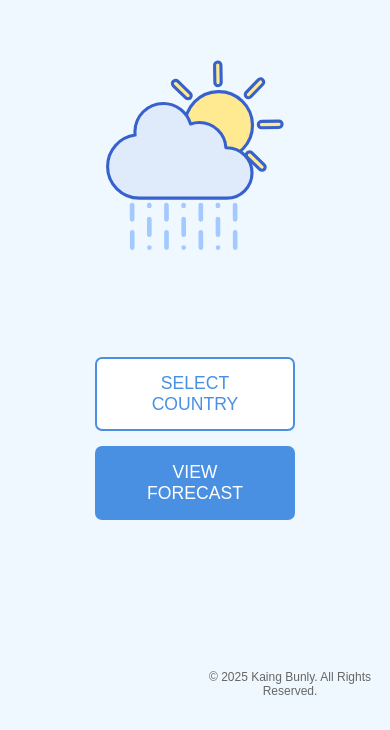
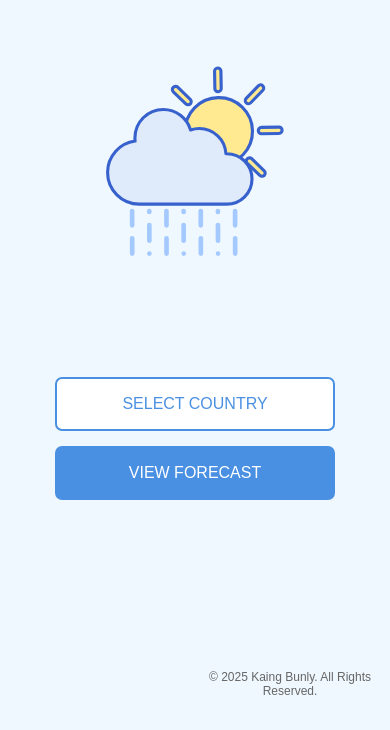
Before and after one commit to Lyxing9999/weather, a Vue app: page / in a window 390 px wide. Shown: the part 134-864 px from the top of the page. Built offline with nearby package versions, Linux system fonts and the light colour scheme; no server answers.

Commit message:
Updated button transition

```diff
--- a/src/assets/styles.css
+++ b/src/assets/styles.css
@@ -47,7 +47,7 @@ button {
   font-size: 1rem;
   cursor: pointer;
   transition: all 0.26s ease;
-  width: 180px;
+  width: 100%;
   font-weight: 500;
   text-transform: uppercase;
 }
--- a/src/components/CountrySelect.vue
+++ b/src/components/CountrySelect.vue
@@ -58,9 +58,7 @@
           <span v-else-if="!cities?.length && selectedCountry"
             >No cities found for this country.</span
           >
-          <span v-else
-            >Error: Unable to retrieve weather data. Please try again.</span
-          >
+          <span v-else>Error: Unable to retrieve weather data.</span>
           <button
             @click="getLocationData"
             :disabled="weatherStore.loading"
@@ -69,19 +67,23 @@
           </button>
         </p>
       </Transition>
-
-      <div class="button-container">
+      <Transition name="button-fade" appear>
+        <div class="button-container buttons">
           <button
-          :class="{ 'button-primary': !cities, 'button-normal': cities }"
+            :class="{ 'button-primary': cities, 'button-normal': !cities }"
             @click="getLocationData">
             <span v-if="weatherStore.loading">Loading...</span>
             <span v-else>{{ cities ? "Get Weather" : "Search Cities" }}</span>
           </button>
-        <button v-show="cities" @click="resetAll" class="button-reset">
+          <button
+            v-show="cities"
+            @click="resetAll"
+            class="button-reset buttons">
             Reset
           </button>
-        <button @click="goBack">Back</button>
+          <button class="button-back" @click="goBack">Back</button>
         </div>
+      </Transition>
     </div>
   </Transition>
 </template>
@@ -280,18 +282,14 @@ function goBack() {
   background-color: var(--background-color);
   text-align: center;
   color: var(--text-color);
+  top: 10%;
   padding: 1em;
-  padding-block: 3em;
+  padding-block: 4em;
   font-family: "Arial", sans-serif;
   z-index: 999999;
-  top: 10%;
   box-shadow:
     0 10px 30px rgba(0, 0, 0, 0.1),
     0 4px 20px rgba(0, 0, 0, 0.02);
-  transform: translateY(-2px);
-  transition:
-    transform 0.3s ease-in-out,
-    box-shadow 0.3s ease-in-out;
 }
 .from-slide-enter-active {
   transition: all 0.4s ease-out;
@@ -301,7 +299,6 @@ function goBack() {
   transform: translateY(-100%);
 }
 
-/* Leaving: Slide up */
 .from-slide-leave-active {
   transition: all 0.2s ease-in;
 }
@@ -309,12 +306,7 @@ function goBack() {
   opacity: 0;
   transform: translateY(-100%);
 }
-.search-country:hover {
-  transform: translateY(-2px);
-  box-shadow:
-    0 15px 30px rgba(0, 0, 0, 0.2),
-    0 6px 25px rgba(0, 0, 0, 0.05);
-}
+
 input {
   width: 80%;
   padding: 12px 15px;
@@ -331,6 +323,9 @@ input {
 input:focus {
   border-color: var(--primary-color);
   transform: scale(1.02);
+  box-shadow:
+    0 0 0 3px rgba(var(--primary-rgb), 0.2),
+    0 4px 20px rgba(var(--primary-rgb), 0.1);
 }
 
 .dropdown {
@@ -415,6 +410,7 @@ select:focus {
   background-color: var(--secondary-color);
   color: #ffffff;
   border: 2px solid var(--secondary-color);
+  font-size: 0.8rem;
 }
 
 .button-primary:hover {
@@ -431,6 +427,7 @@ select:focus {
   background-color: var(--secondary-color-hover);
   color: #ffffff;
 }
+
 h1 {
   color: var(--primary-color);
   font-size: 2rem;
@@ -485,36 +482,6 @@ select option:disabled {
   pointer-events: none;
 }
 
-@media (max-width: 500px) {
-  h1 {
-    font-size: 1.8rem;
-  }
-  .country-display {
-    font-size: 1.3rem;
-  }
-  .search-country {
-    width: 80%;
-  }
-  input {
-    width: 80%;
-    font-size: 14px;
-  }
-
-  .dropdown {
-    left: 50%;
-    transform: translateX(-10%);
-  }
-  .button-container {
-    margin-top: 1.2rem;
-  }
-  .dropdown-list {
-    width: 90%;
-  }
-  button {
-    margin: 6px;
-  }
-}
-
 .error-message {
   color: red;
   font-size: 14px;
@@ -554,4 +521,76 @@ select option:disabled {
   background-color: #eee;
   pointer-events: none;
 }
+
+.buttons {
+  opacity: 0;
+  transform: translateY(30px);
+  animation: fadeInUp 1s cubic-bezier(0.34, 1.56, 0.64, 1) 0.5s forwards;
+}
+
+@keyframes fadeInUp {
+  to {
+    opacity: 1;
+    transform: translateY(0);
+  }
+}
+
+.buttons {
+  transition: all 0.4s cubic-bezier(0.34, 1.56, 0.64, 1);
+  position: relative;
+  overflow: hidden;
+}
+
+.buttons:before,
+.buttons-weather:before {
+  content: "";
+  position: absolute;
+  top: 0;
+  left: -100%;
+  width: 100%;
+  height: 100%;
+  background: rgba(255, 255, 255, 0.1);
+  transition: all 0.4s ease;
+}
+
+.buttons:before,
+.buttons:before {
+  left: 100%;
+}
+
+.buttons:active,
+.buttons:active {
+  transform: translateY(-2px);
+  box-shadow: 0 5px 10px rgba(0, 0, 0, 0.1);
+}
+
+@media (max-width: 500px) {
+  h1 {
+    font-size: 1.8rem;
+  }
+  .country-display {
+    font-size: 1.3rem;
+  }
+  .search-country {
+    width: 80%;
+  }
+  input {
+    width: 80%;
+    font-size: 14px;
+  }
+
+  .dropdown {
+    left: 50%;
+    transform: translateX(-10%);
+  }
+  .button-container {
+    margin-top: 1.2rem;
+  }
+  .dropdown-list {
+    width: 90%;
+  }
+  button {
+    margin: 6px;
+  }
+}
 </style>
--- a/src/components/WeatherPage.vue
+++ b/src/components/WeatherPage.vue
@@ -6,6 +6,7 @@
       <img class="loading-svg" src="@/assets/Loading.svg" alt="" />
     </div>
   </Transition>
+
   <!-- weather page show -->
   <Transition name="weather-page">
     <div v-if="!loading" class="weather-page-view">
--- a/src/stores/countryStore.js
+++ b/src/stores/countryStore.js
@@ -19,9 +19,11 @@ export const useCountryWeatherStore = defineStore("weather", () => {
   //URL
   const API_KEY = process.env.VUE_APP_API_KEY;
   const WEATHER_URL = "https://www.meteosource.com/api/v1/free/point";
+  const NEAREST_PLACE_URL =
+    "https://www.meteosource.com/api/v1/free/nearest_place";
 
   async function getWeatherData() {
-    console.log("API Key:", API_KEY); // Check if API key is correctly loaded
+    console.log("API Key:", API_KEY);
     if (loading.value) return;
     weatherData.value = null;
     isWeatherApiSuccessful.value = false;
@@ -55,7 +57,7 @@ export const useCountryWeatherStore = defineStore("weather", () => {
       loading.value = false;
     }
   }
-
+  // check current Location by lat lon
   async function getCurrentLocation() {
     if (!navigator.geolocation) {
       alert("Geolocation is not supported by your browser.");
@@ -115,10 +117,9 @@ export const useCountryWeatherStore = defineStore("weather", () => {
     }
   }
 
+  // Get country and city based on latitude and longitude
   async function getCountryByLatLon() {
     const API_KEY = process.env.VUE_APP_API_KEY;
-    const NEAREST_PLACE_URL =
-      "https://www.meteosource.com/api/v1/free/nearest_place";
     try {
       const response = await axios.get(NEAREST_PLACE_URL, {
         params: {
@@ -135,10 +136,12 @@ export const useCountryWeatherStore = defineStore("weather", () => {
       console.error(error);
     }
   }
+  // Lifecycle hook
   onMounted(async () => {
     await getCurrentLocation();
     await getCountryByLatLon();
   });
+
   const WeatherIcon = {
     1: "not-available.svg",
     2: "clear-day.svg",
--- a/src/views/HomeView.vue
+++ b/src/views/HomeView.vue
@@ -1,7 +1,8 @@
 <template>
-  <div class="full-screen">
   <!-- animation background -->
-    <div id="animation-bg" class="animation-bg"></div>
+  <div ref="animationContainer" class="animation-bg"></div>
+  <Transition name="home-view" appear>
+    <div v-if="!loading" class="full-screen">
       <!-- Buttons only render when isCountrySelectVisible is false -->
       <div v-if="!isCountrySelectVisible" class="buttons">
         <button class="option-button-toggle" @click="toggleCountrySelect">
@@ -22,6 +23,7 @@
         </div>
       </div>
     </div>
+  </Transition>
 </template>
 
 <script setup>
@@ -34,9 +36,9 @@ import animationData from "@/assets/Animation-BG.json";
 // Reactive state and stores
 const weatherStore = useCountryWeatherStore();
 const router = useRouter();
-
+const loading = ref(true);
 const isCountrySelectVisible = ref(false);
-
+const animationContainer = ref("");
 // Toggle the visibility of the country select component
 const toggleCountrySelect = () => {
   weatherStore.isLocationAccessRequested = false;
@@ -72,26 +74,32 @@ onMounted(async () => {
 });
 onMounted(() => {
   lottie.loadAnimation({
-    container: document.getElementById("animation-bg"),
+    container: animationContainer.value,
     renderer: "svg",
     loop: true,
     autoplay: true,
     animationData: animationData,
   });
 });
+onMounted(() => {
+  setTimeout(() => {
+    loading.value = false;
+  }, 100);
+});
 </script>
-<style>
+<style scoped>
 .full-screen {
   display: flex;
   flex-direction: column;
   justify-content: center;
   align-items: center;
   width: 100%;
-  height: 100%;
+  height: 100vh;
   background-image: var(--background-color);
   text-align: center;
   position: relative;
   overflow: hidden;
+  z-index: 0;
 }
 
 .animation-bg {
@@ -111,7 +119,6 @@ onMounted(() => {
   margin-top: 300px;
   width: 100%;
   max-width: 600px;
-  z-index: 999;
 }
 .option-button-toggle,
 .option-button-get-weather {
@@ -124,6 +131,7 @@ onMounted(() => {
   cursor: pointer;
   transition: all 0.28s ease;
   width: 200px;
+
   box-shadow: var(--box-shadow);
   text-transform: uppercase;
   font-weight: 500;
@@ -148,6 +156,7 @@ onMounted(() => {
   border: 1px solid #ff0000;
   border-radius: 7px;
 }
+
 .location-denied-message button {
   background-color: #ff0000;
   color: white;
@@ -155,6 +164,148 @@ onMounted(() => {
   border: none;
   border-radius: 4px;
   cursor: pointer;
+}
+
+.loading-enter-active,
+.loading-leave-active {
+  transition:
+    opacity 0.8s cubic-bezier(0.4, 0, 0.2, 1),
+    transform 0.8s cubic-bezier(0.4, 0, 0.2, 1);
+}
+
+.loading-enter-from,
+.loading-leave-to {
+  opacity: 0;
+  transform: translateY(-10px);
+}
+
+.home-view-enter-active {
+  transition: all 1.5s cubic-bezier(0.34, 1.56, 0.64, 1);
+}
+
+.home-view-leave-active {
+  transition: all 0.8s cubic-bezier(0.4, 0, 0.2, 1);
+}
+
+.home-view-enter-from,
+.home-view-leave-to {
+  opacity: 0;
+  transform: translateY(20px);
+}
+
+.buttons {
+  opacity: 0;
+  transform: translateY(30px);
+  animation: fadeInUp 1s cubic-bezier(0.34, 1.56, 0.64, 1) 0.5s forwards;
+}
+
+@keyframes fadeInUp {
+  to {
+    opacity: 1;
+    transform: translateY(0);
+  }
+}
+
+.option-button-toggle,
+.option-button-get-weather {
+  transition: all 0.4s cubic-bezier(0.34, 1.56, 0.64, 1);
+  position: relative;
+  overflow: hidden;
+}
+
+.option-button-toggle:before,
+.option-button-get-weather:before {
+  content: "";
+  position: absolute;
+  top: 0;
+  left: -100%;
+  width: 100%;
+  height: 100%;
+  background: rgba(255, 255, 255, 0.1);
+  transition: all 0.4s ease;
+}
+
+.option-button-toggle:hover,
+.option-button-get-weather:hover {
+  transform: translateY(-5px);
+  box-shadow: 0 10px 20px rgba(0, 0, 0, 0.15);
+}
+
+.option-button-toggle:hover:before,
+.option-button-get-weather:hover:before {
+  left: 100%;
+}
+
+.option-button-toggle:active,
+.option-button-get-weather:active {
+  transform: translateY(-2px);
+  box-shadow: 0 5px 10px rgba(0, 0, 0, 0.1);
+}
+
+.loading {
+  display: flex;
+  flex-direction: column;
+  align-items: center;
+  justify-content: center;
+  height: 100vh;
+}
+
+.loading > div {
+  margin-bottom: 20px;
+  font-size: 24px;
+  animation: pulse 3s infinite;
+}
+
+.loading-svg {
+  animation: floatAnimation 1s ease-in-out infinite;
+}
+
+@keyframes pulse {
+  0% {
+    opacity: 0.6;
+  }
+  50% {
+    opacity: 1;
+  }
+  100% {
+    opacity: 0.6;
+  }
+}
+
+@keyframes floatAnimation {
+  0% {
+    transform: translateY(0);
+  }
+  50% {
+    transform: translateY(-15px);
+  }
+  100% {
+    transform: translateY(0);
+  }
+}
+
+.loader {
+  display: inline-block;
+  width: 20px;
+  height: 20px;
+  border: 3px solid rgba(255, 255, 255, 0.3);
+  border-radius: 50%;
+  border-top-color: #fff;
+  animation: spin 1s ease-in-out infinite;
+  margin-right: 8px;
+  vertical-align: middle;
+}
+
+@keyframes spin {
+  to {
+    transform: rotate(360deg);
+  }
+}
+
+.loading-text {
+  display: flex;
+  align-items: center;
+  justify-content: center;
 }
 
 @media (max-width: 500px) {
@@ -167,18 +318,21 @@ onMounted(() => {
   .buttons {
     flex-direction: column;
     gap: 15px;
-    max-width: 70%;
+    width: 100%;
     top: 25%;
+  }
+  .option-button-toggle,
+  .option-button-get-weather {
+    width: 80%;
+    padding: 1em;
+    font-size: 1rem;
   }
   .option-button {
     width: 100%;
     padding: 14px 30px;
     font-size: 1.1rem;
   }
-  .option-button-toggle:hover {
-    background-color: #ffffff;
-    color: var(--secondary-color-hover);
-  }
+
   .location-denied-message {
     font-size: 1rem;
   }
```
Also changed, not shown: 1 other file (tests, documents, lock files or other folders). Lines whose indentation alone changed are shown as unchanged.
